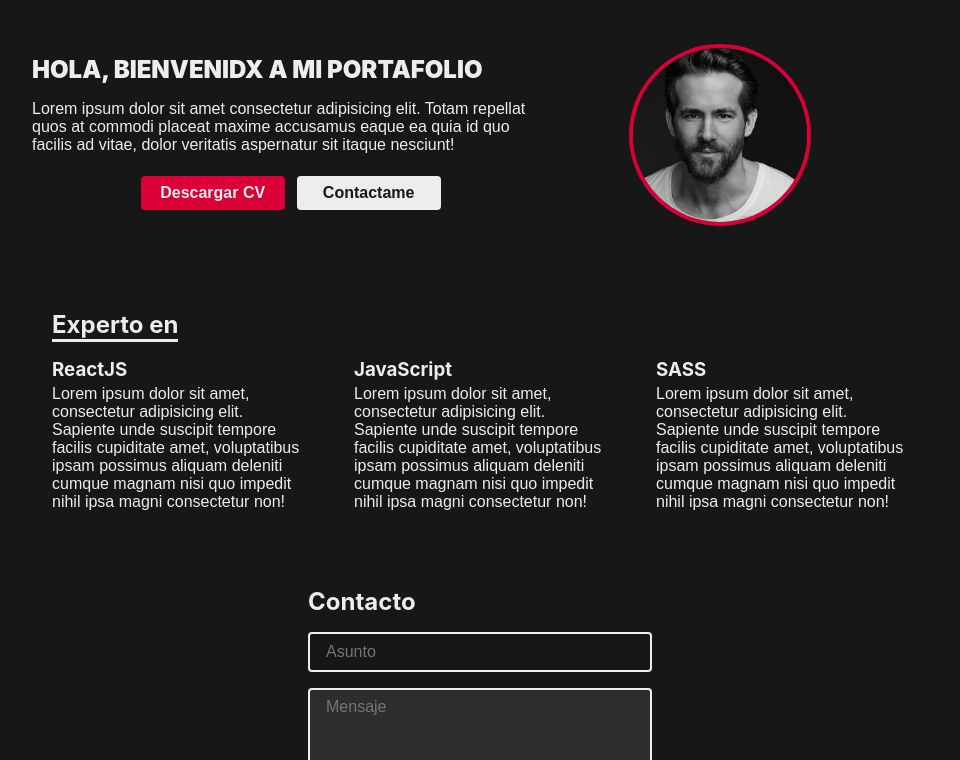
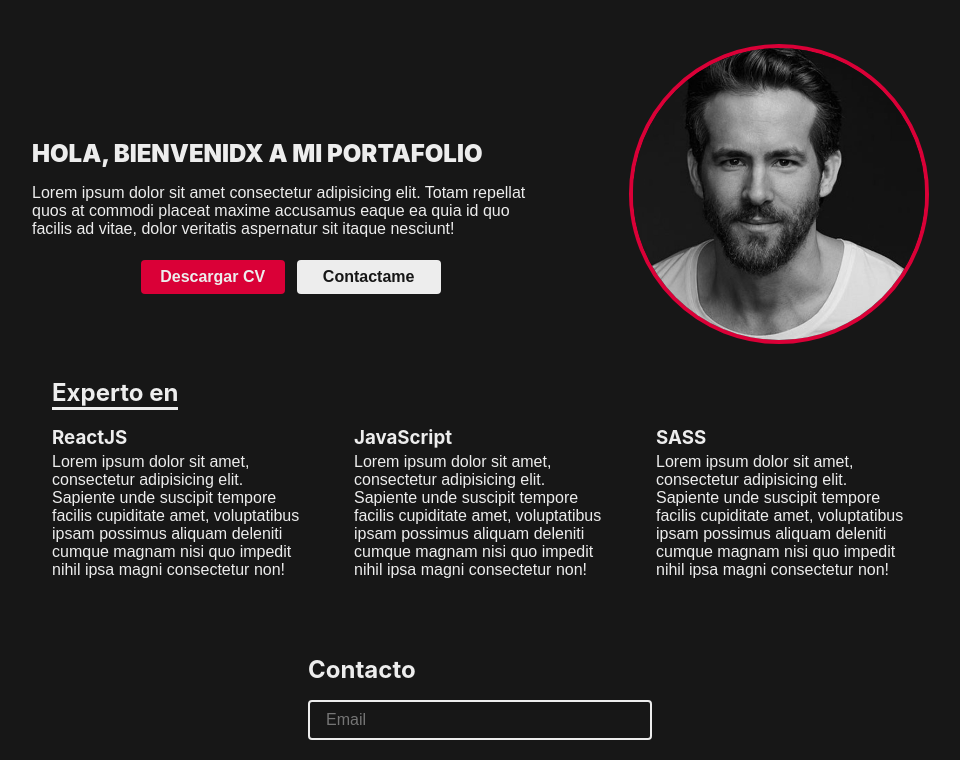
Before and after one commit to alfonsonadamas/portafolio, a plain HTML site: page index.html in a window 1280 px wide. Shown: the part 40-800 px from the top of the page, without its empty margins (160-1120 px from the left). Drawn offline with Linux system fonts and the light colour scheme.

Commit message:
Portafolio Web

```diff
--- a/css/escritorio.css
+++ b/css/escritorio.css
@@ -5,6 +5,7 @@ main{
 .heroe{
     display: grid;
     grid-template-columns: 1fr 1fr 1fr;
+    align-items: center;
 }
 
 .heroe__info{
@@ -14,7 +15,17 @@ main{
 
 }
 
+.heroe__perfil{
+    margin-bottom: 100px;
+}
+
+.heroe__img{
+    width: 300px;
+    height: 300px;
+}
+
 .heroe__titulo{
+    margin-top: 100px;
     text-align: start;
 }
 
--- a/css/style.css
+++ b/css/style.css
@@ -23,6 +23,7 @@
 html{
     font-size: 62.5%;
     font-family: var(--dm-sans);
+    scroll-behavior: smooth;
 }
 
 body{
--- a/index.html
+++ b/index.html
@@ -19,8 +19,8 @@
                 <h1 class="heroe__titulo">Hola, bienvenidx a mi portafolio</h1>
                 <p class="heroe__texto">Lorem ipsum dolor sit amet consectetur adipisicing elit. Totam repellat quos at commodi placeat maxime accusamus eaque ea quia id quo facilis ad vitae, dolor veritatis aspernatur sit itaque nesciunt!</p>
                 <div class="heroe__botones">
-                    <a href="" class="boton boton--rojo">Descargar CV</a>
-                    <a href="" class="boton boton--blanco">Contactame</a>
+                    <a href="https://drive.google.com/uc?id=1GgHiintItYKKfh-4vkmpsKQTuVZmp7dl&export=download" class="boton boton--rojo"">Descargar CV</a>
+                    <a href="#formulario" class="boton boton--blanco">Contactame </a>
                 </div>
             </div>
             <figure class="heroe__perfil">
@@ -46,12 +46,17 @@
             </div>
         </section>
 
-        <form class="formulario" action="">
+        <form class="formulario" method="post" action="sendbyemail.php" id="formulario">
             <h2 class="formulario__titulo">Contacto</h2>
-            <input class="formulario__asunto" type="text" placeholder="Asunto">
-            <textarea class="formulario__mensaje" placeholder="Mensaje"></textarea>
+            <input class="formulario__asunto" name = "email" type="text" placeholder="Email">
+            <input class="formulario__asunto" name = "subject" type="text" placeholder="Asunto">
+            <textarea class="formulario__mensaje" name = "body" placeholder="Mensaje"></textarea>
             <button class="boton boton--rojo" type="submit">Enviar</button>
+
+
         </form>
+
+
     </main>
 
     <footer class="footer">
```
